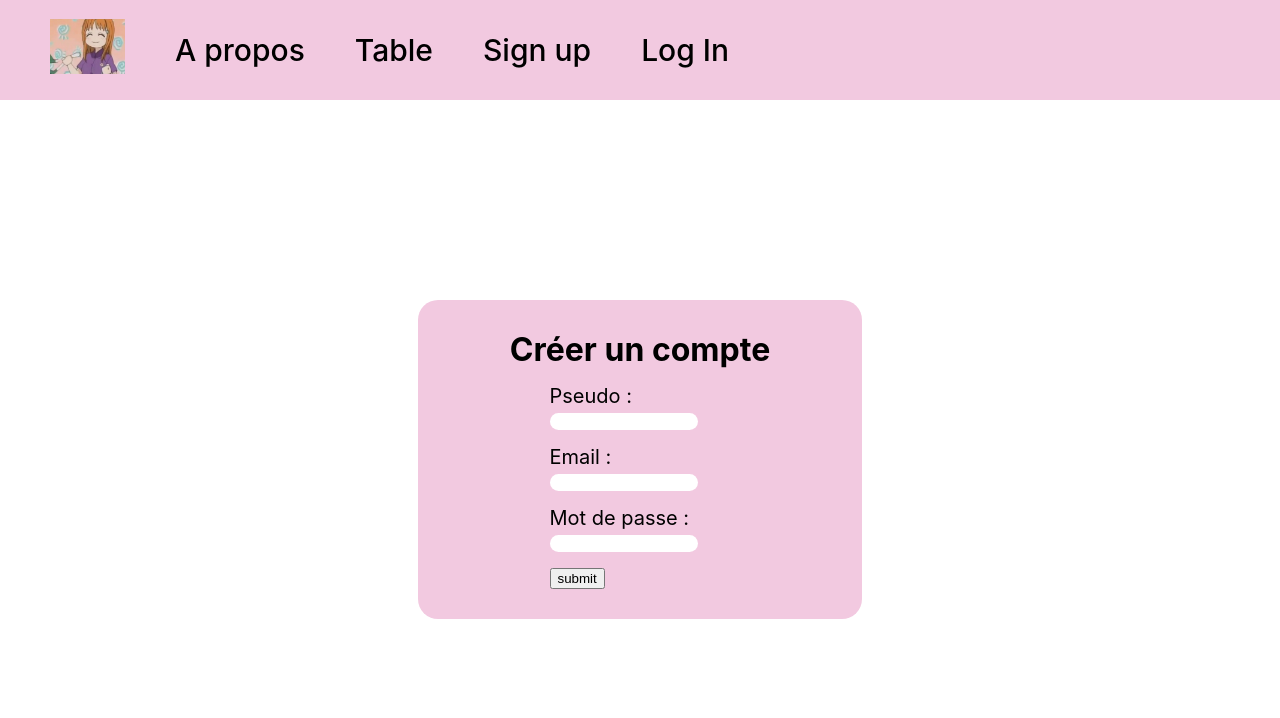
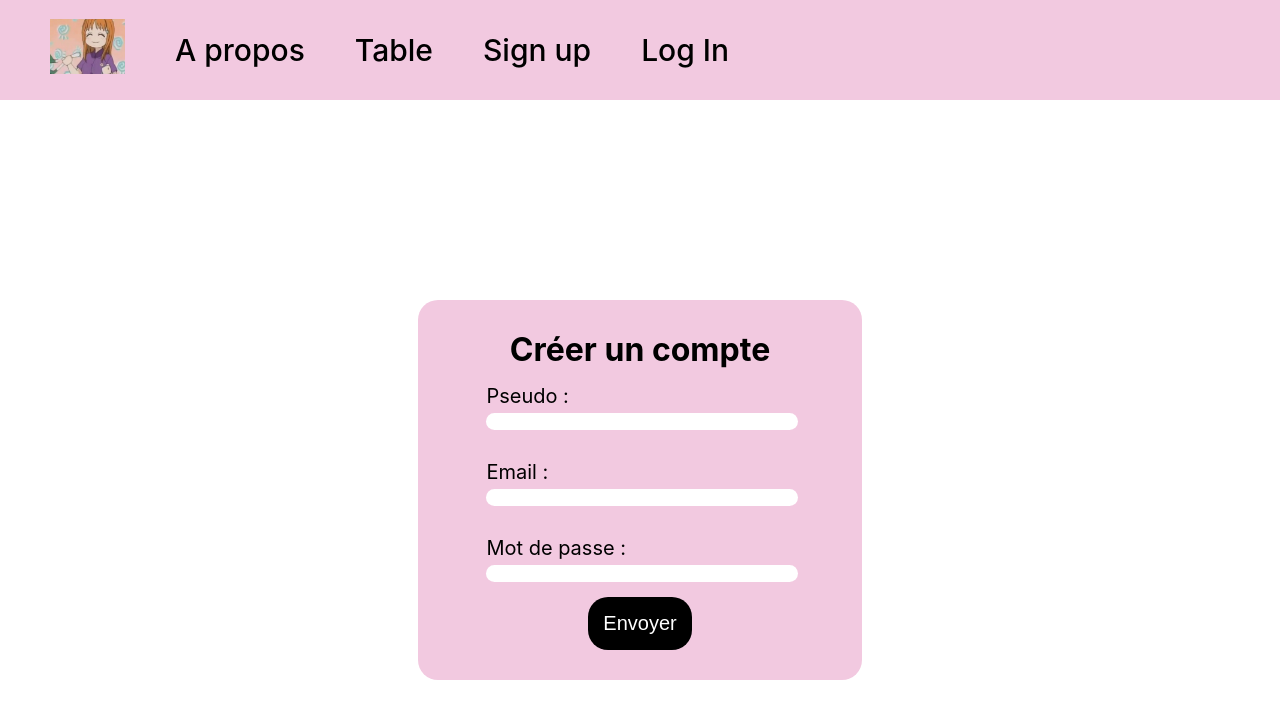
Before and after one commit to Wadaarik/NodeReact, a React (Create React App) app in the folder frontend/: page /signup in a window 1280 px wide. Shown: the top 718 px of the page. Built offline with nearby package versions, Linux system fonts and the light colour scheme.

Commit message:
Signup v2

```diff
--- a/frontend/src/App.css
+++ b/frontend/src/App.css
@@ -81,21 +81,34 @@
 #signup h1{
  margin: 0;
 }
-
-#signup .form{
+#signup form{
+  width: 100%;
   display: flex;
   flex-direction: column;
+  align-items: center;
+}
+
+#signup form .form{
   margin: 15px 0;
   width: 80%;
 }
 
-#signup .form label{
+#signup form .form label{
   font-size: 20px;
 }
 
-#signup .form input{
+#signup form .form input{
   margin-top: 5px;
   width: 100%;
   border-radius: 20px;
   border: 0px;
 }
+
+input.submit{
+  padding: 15px;
+  border-radius: 20px;
+  background-color: black;
+  color: white;
+  border: none;
+  font-size: 20px;
+}
--- a/frontend/src/components/signup.js
+++ b/frontend/src/components/signup.js
@@ -41,7 +41,7 @@ class Signup extends React.Component {
                         <label for="mdp">Mot de passe : </label>
                         <input name="mdp" type="password" onChange={(e) => this.setState({ password: e.target.value })} />
                     </div>
-                    <input type="submit" value='submit'/>
+                    <input type="submit" value='Envoyer' class="submit"/>
                 </form>
 
             </div>
```
Also changed, not shown: frontend/src/routes.js (line endings or trailing spaces), 1 other file (tests, documents, lock files or other folders).
